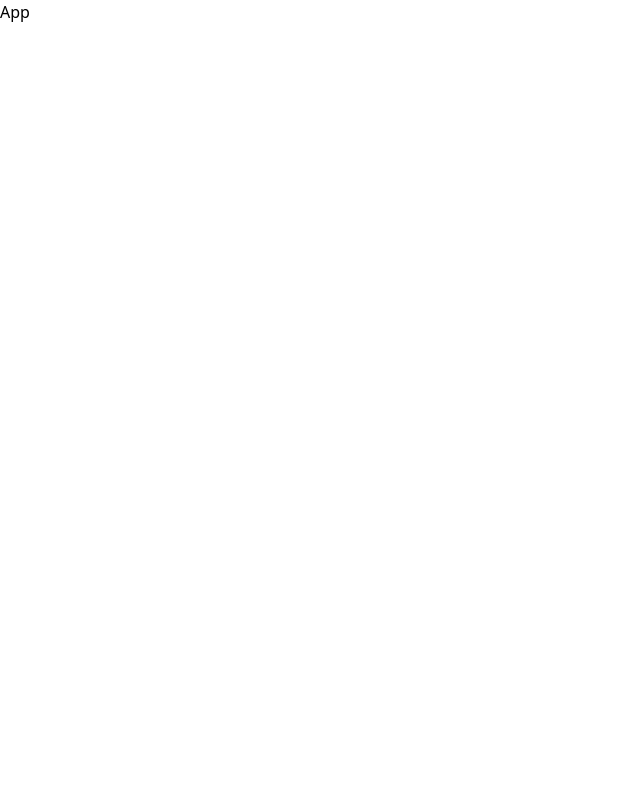
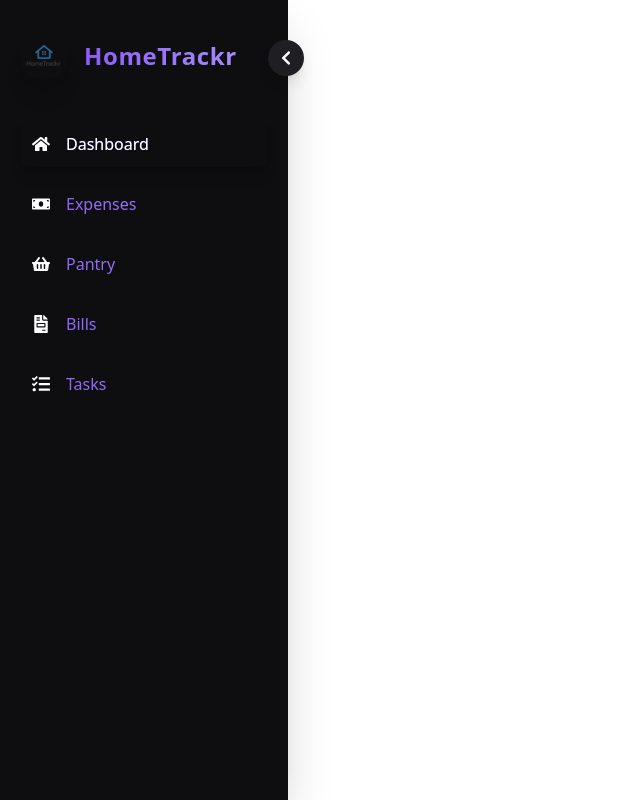
Before and after one commit to Sumit210106/HomeTrackr, a React (Vite) app in the folder homeTrackr/: page / in a window 1280 px wide. Shown: the whole page, without its empty margins (0-640 px from the left). Built offline with nearby package versions, Linux system fonts and the light colour scheme.

Commit message:
Added the sidebar

```diff
--- a/homeTrackr/package.json
+++ b/homeTrackr/package.json
@@ -10,9 +10,12 @@
     "preview": "vite preview"
   },
   "dependencies": {
+    "@heroicons/react": "^2.2.0",
+    "@material-tailwind/react": "^2.1.10",
     "@tailwindcss/vite": "^4.1.3",
     "react": "^19.0.0",
     "react-dom": "^19.0.0",
+    "react-icons": "^5.5.0",
     "tailwindcss": "^4.1.3"
   },
   "devDependencies": {
--- a/homeTrackr/src/App.jsx
+++ b/homeTrackr/src/App.jsx
@@ -1,8 +1,11 @@
 import React from 'react'
+import Sidebar from './components/Sidebar'
 
 function App() {
   return (
-    <div>App</div>
+    <div>
+      <Sidebar/>
+    </div>
   )
 }
 
--- /dev/null
+++ b/homeTrackr/src/components/Sidebar.jsx
@@ -0,0 +1,77 @@
+import React, { useState } from "react";
+import {
+  FaHome,
+  FaMoneyBill,
+  FaShoppingBasket,
+  FaFileInvoice,
+  FaTasks,
+  FaChevronLeft,
+  FaChevronRight,
+} from "react-icons/fa";
+import logo from "../assets/logo.png";
+
+function Sidebar() {
+  const [open, setOpen] = useState(true);
+
+  const Menus = [
+    { title: "Dashboard", icon: <FaHome /> },
+    { title: "Expenses", icon: <FaMoneyBill /> },
+    { title: "Pantry", icon: <FaShoppingBasket /> },
+    { title: "Bills", icon: <FaFileInvoice /> },
+    { title: "Tasks", icon: <FaTasks /> },
+  ];
+
+  return (
+    <div className="flex">
+      <div
+        className={`${
+          open ? "w-72" : "w-20"
+        } bg-[#0E0E10] h-screen p-5 pt-8 relative duration-300 shadow-2xl`}
+      >
+        {/* Toggle button */}
+        <div
+          className="absolute -right-4 top-10 w-9 h-9 bg-[#1F1F23] text-white rounded-full shadow-lg flex items-center justify-center cursor-pointer transition-transform hover:scale-110"
+          onClick={() => setOpen(!open)}
+        >
+          {open ? <FaChevronLeft /> : <FaChevronRight />}
+        </div>
+
+        {/* Logo Section */}
+        <div className="flex items-center gap-x-4 mb-10">
+          <img
+            src={logo}
+            className={`cursor-pointer duration-500 w-12 rounded-full shadow-xl ${
+              open && "rotate-[360deg]"
+            }`}
+            alt="logo"
+          />
+          {open && (
+            <h1 className="font-bold text-2xl tracking-wide bg-clip-text text-transparent bg-gradient-to-r from-[#8b5cf6] to-[#a78bfa]">
+              HomeTrackr
+            </h1>
+          )}
+        </div>
+
+        {/* Menu items */}
+        <ul className="space-y-3">
+          {Menus.map((menu, index) => (
+            <li
+              key={index}
+              className={`flex items-center gap-x-4 p-3 rounded-lg cursor-pointer bg-clip-text text-transparent bg-gradient-to-r from-[#8b5cf6] to-[#a78bfa] hover:bg-[#1F1F23] hover:text-white hover:shadow-lg transition-all ${
+                index === 0 &&
+                "bg-[#1F1F23] shadow-lg text-white"
+              }`}
+            >
+              <span className="text-lg text-white">{menu.icon}</span>
+              <span className={`${!open && "hidden"} origin-left duration-200`}>
+                {menu.title}
+              </span>
+            </li>
+          ))}
+        </ul>
+      </div>
+    </div>
+  );
+}
+
+export default Sidebar;
```
Also changed, not shown: homeTrackr/src/assets/logo.png (added), 1 other file (tests, documents, lock files or other folders).
